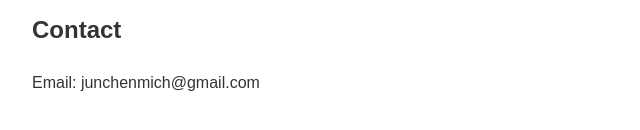
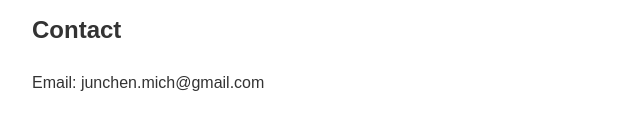
Before and after one commit to jchenee2015/vehitrol, a plain HTML site: page index.html in a window 1280 px wide. Shown: the part 416-546 px from the top of the page, 208-848 px from the left. Drawn offline with Linux system fonts and the light colour scheme.

Commit message:
correct email address

```diff
--- a/index.html
+++ b/index.html
@@ -41,7 +41,7 @@
 
     <div class="contact">
         <h2>Contact</h2>
-        <p>Email: junchenmich@gmail.com</p>
+        <p>Email: junchen.mich@gmail.com</p>
     </div>
 
 </body>
```
